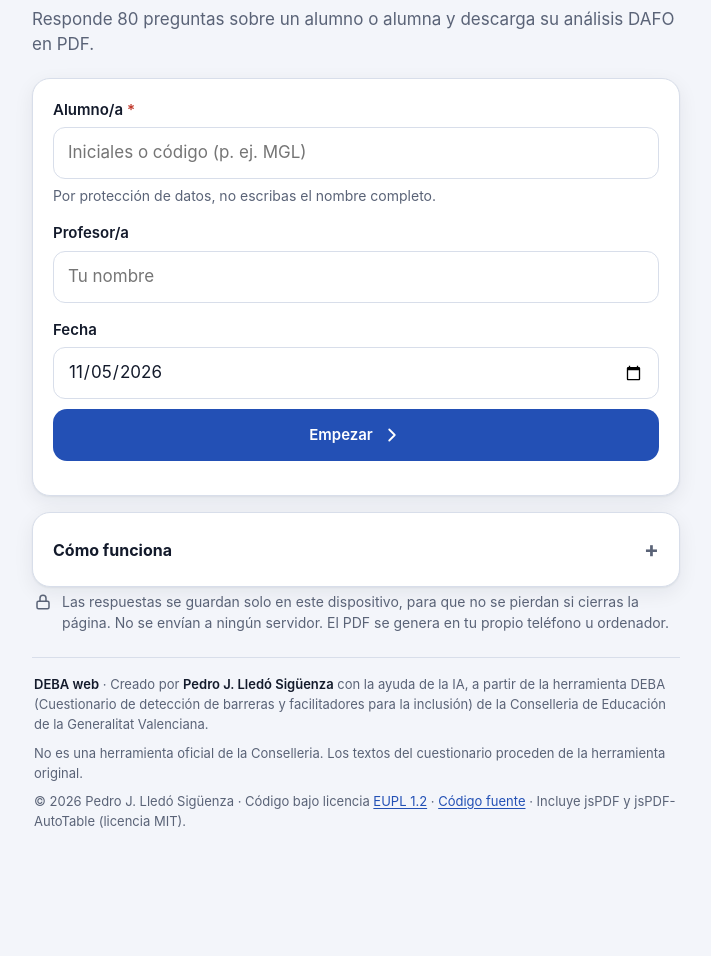
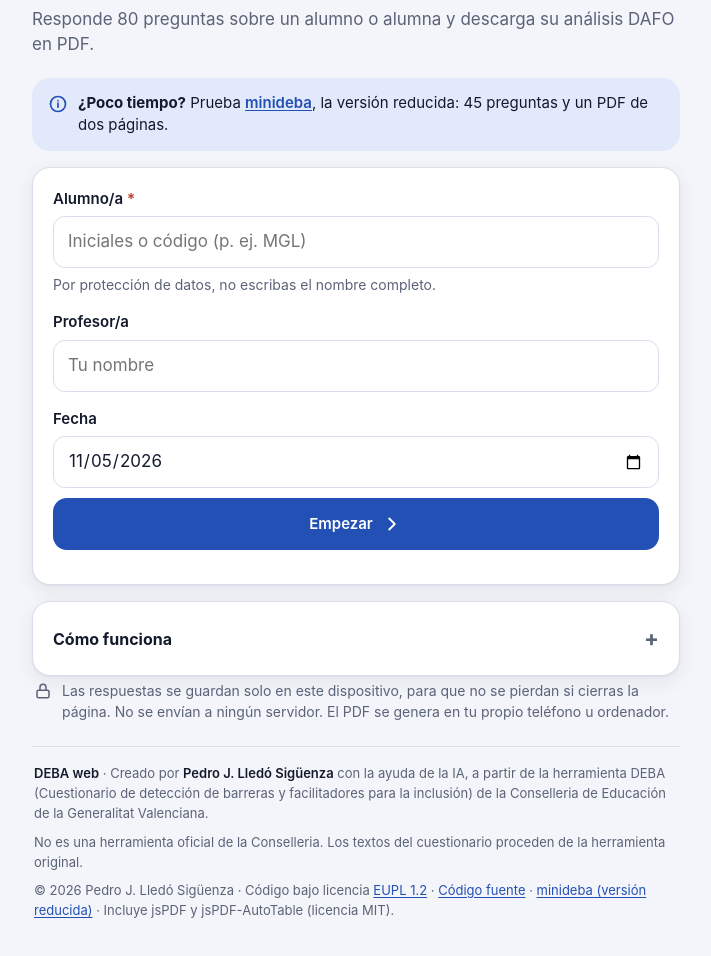
Before and after one commit to pjlledo/deba, a plain HTML site: page index.html in a window 1280 px wide. Shown: the part 240-1196 px from the top of the page, without its empty margins (284-995 px from the left). Before the commit the page ends 1111 px from the top, so only its background shows below. Drawn offline with Linux system fonts and the light colour scheme.

Commit message:
Añade enlace a minideba
Co-Authored-By: Claude Opus 5.5 <noreply@anthropic.com>

```diff
--- a/index.html
+++ b/index.html
@@ -119,6 +119,9 @@ details.info ul{padding-left:20px;margin:8px 0 0}
 .credits p{margin:0 0 8px}
 .credits b{color:var(--text);font-weight:600}
 .credits a{color:var(--accent);text-underline-offset:2px}
+.notice{display:flex;gap:10px;align-items:flex-start;background:var(--accent-soft);border:0;box-shadow:none;padding:14px 16px;font-size:15px;color:var(--text)}
+.notice p{margin:0} .notice svg{color:var(--accent)}
+.notice a{color:var(--accent);font-weight:600;text-underline-offset:2px}
 
 /* ---------- Barra superior ---------- */
 .topbar{position:sticky;top:0;z-index:5;background:color-mix(in srgb,var(--bg) 88%,transparent);backdrop-filter:saturate(1.4) blur(10px);-webkit-backdrop-filter:saturate(1.4) blur(10px);border-bottom:1px solid var(--border);padding-top:env(safe-area-inset-top)}
@@ -714,7 +717,7 @@ const credits = () => `
   <footer class="credits">
     <p><b>DEBA web</b> · Creado por <b>Pedro J. Lledó Sigüenza</b> con la ayuda de la IA, a partir de la herramienta DEBA (Cuestionario de detección de barreras y facilitadores para la inclusión) de la Conselleria de Educación de la Generalitat Valenciana.</p>
     <p>No es una herramienta oficial de la Conselleria. Los textos del cuestionario proceden de la herramienta original.</p>
-    <p>© 2026 Pedro J. Lledó Sigüenza · Código bajo licencia <a href="https://joinup.ec.europa.eu/collection/eupl/eupl-text-eupl-12" target="_blank" rel="noopener">EUPL 1.2</a> · <a href="https://github.com/pjlledo/deba" target="_blank" rel="noopener">Código fuente</a> · Incluye jsPDF y jsPDF-AutoTable (licencia MIT).</p>
+    <p>© 2026 Pedro J. Lledó Sigüenza · Código bajo licencia <a href="https://joinup.ec.europa.eu/collection/eupl/eupl-text-eupl-12" target="_blank" rel="noopener">EUPL 1.2</a> · <a href="https://github.com/pjlledo/deba" target="_blank" rel="noopener">Código fuente</a> · <a href="https://pjlledo.github.io/minideba/" target="_blank" rel="noopener">minideba (versión reducida)</a> · Incluye jsPDF y jsPDF-AutoTable (licencia MIT).</p>
   </footer>`;
 
 /* ---------- Pantalla: inicio ---------- */
@@ -730,6 +733,7 @@ function renderHome(){
       <p class="lead">Responde ${TOTAL} preguntas sobre un alumno o alumna y descarga su análisis DAFO en PDF.</p>
     </header>
     <div class="stack">
+      ${started ? "" : `<div class="card notice" id="toMini">${icon("info",'style="width:20px;height:20px;margin-top:2px"')}<p><b>¿Poco tiempo?</b> Prueba <a href="https://pjlledo.github.io/minideba/" target="_blank" rel="noopener">minideba</a>, la versión reducida: 45 preguntas y un PDF de dos páginas.</p></div>`}
       ${started ? `
       <div class="card resume">
         <div class="ring" style="--p:${Math.round(done/TOTAL*100)}"><span>${done}/${TOTAL}</span></div>
```
Also changed, not shown: 1 other file.
